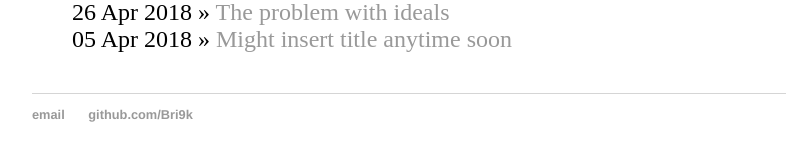
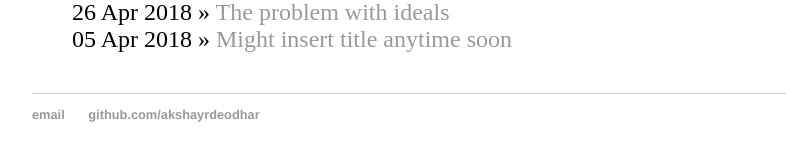
Before and after one commit to akshayrdeodhar/akshayrdeodhar.github.io, a Jekyll site: the page built from blog/index.html, in a window 1280 px wide. Shown: the part 488-649 px from the top of the page, without its empty margins (160-946 px from the left). Built offline with Jekyll 4.4.1, drawn with Linux system fonts in a browser that asks for light colours.

Commit message:
changed link to github profile

```diff
--- a/_layouts/default.html
+++ b/_layouts/default.html
@@ -21,8 +21,8 @@
 </div><!-- /.container -->
 <footer>
 <ul>
-<li><a href="mailto:Bri9k@protonmail.com">email</a></li>
-<li><a href="https://github.com/Bri9k">github.com/Bri9k</a></li>
+<li><a href="mailto:akshay42@protonmail.com">email</a></li>
+<li><a href="https://github.com/akshayrdeodhar">github.com/akshayrdeodhar</a></li>
 </ul>
 </footer>
 </body>
```
